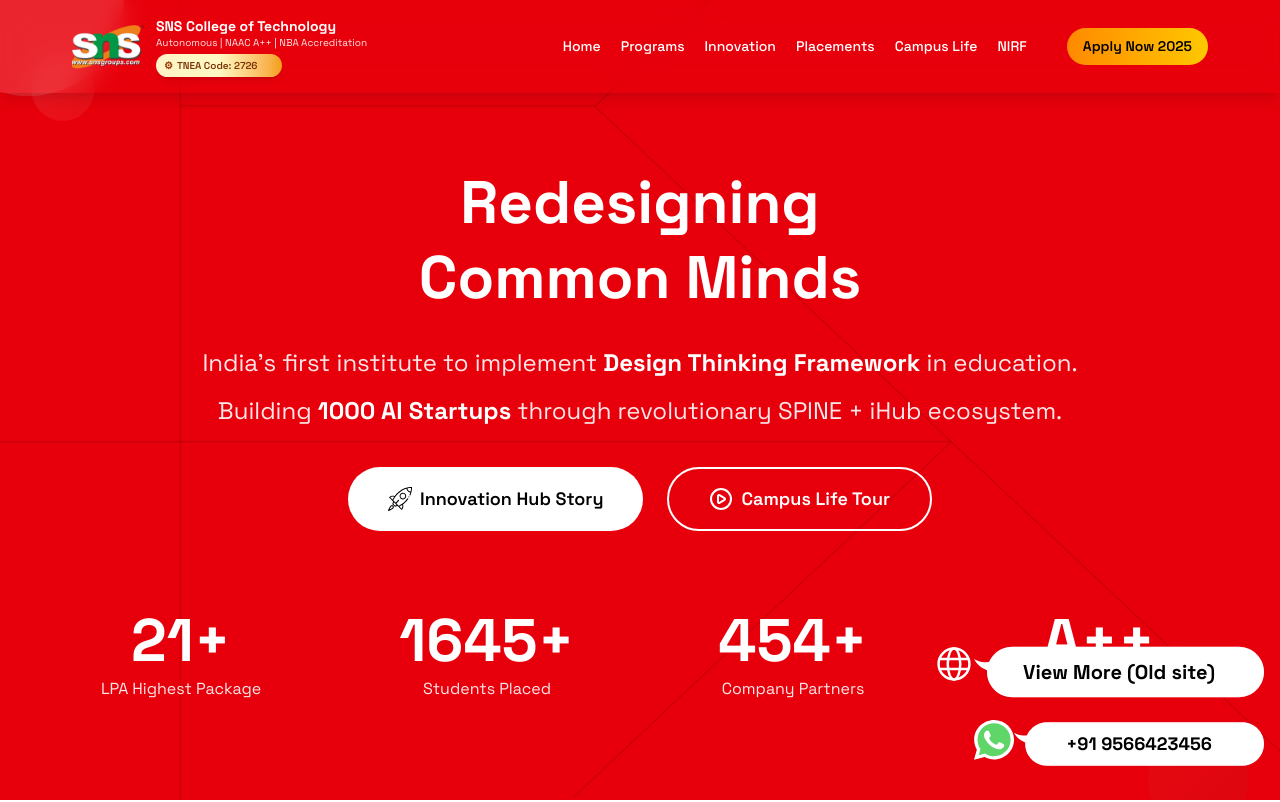
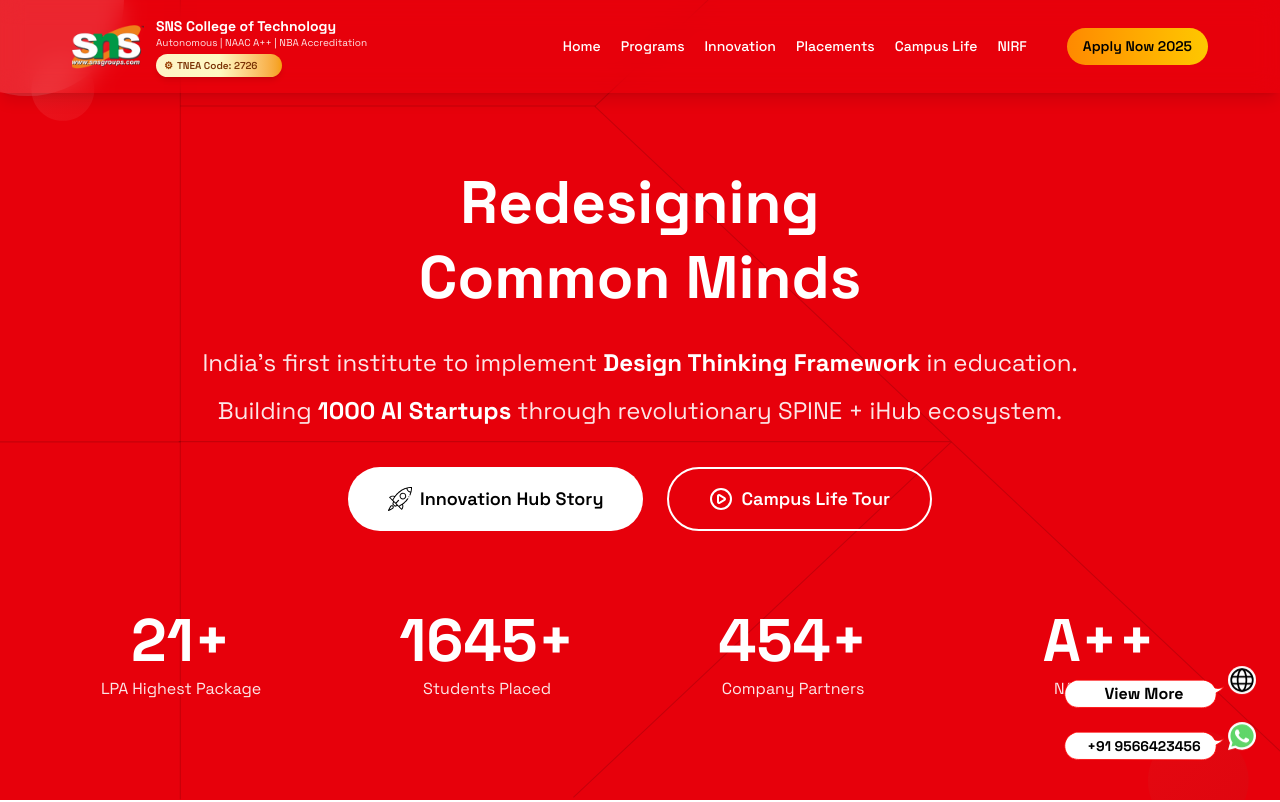
Before and after one commit to ProductFactory-01/agentic_bitrix, a React (Vite) app in the folder frontend/: page / in a window 1280 px wide. Shown: the top 802 px of the page. Built offline with nearby package versions, Linux system fonts and the light colour scheme.

Commit message:
Add browser and WhatsApp SVG bubbles to App component; implement wave animation

```diff
--- a/frontend/src/App.jsx
+++ b/frontend/src/App.jsx
@@ -8,10 +8,70 @@
 import AdmissionSection from "./Components/admission-section";
 import Footer from "./Components/footer";
 import BitrixForm from "./Components/BitrixForm";
+import browserSvg from "./assets/browser.svg";
+import whatsapp from "./assets/whatsapp.svg";
+import chatBubbleSvg from "./assets/chatBubble.svg";
 
 const App = () => {
   return (
     <div className="min-h-screen">
+      <div className="fixed bottom-6 right-4 flex flex-col items-end z-50">
+        {/* Browser Bubble */}
+        <div className="flex flex-row-reverse items-center">
+          <div
+            className=" rounded-full mb-2 cursor-pointer animate-wave bg-white mr-2"
+            onClick={() => window.open("https://old.snsct.org", "_blank")}
+          >
+            <img src={browserSvg} alt="Browser Icon" className="w-7 h-7 " />
+          </div>
+          <button
+            onClick={() => window.open("https://old.snsct.org", "_blank")}
+            className="relative w-[200px] h-[50px] sm:w-[160px] sm:h-[60px] -mb-2 group overflow-hidden cursor-pointer hidden sm:block animate-wave mr-1"
+          >
+            <img
+              src={chatBubbleSvg}
+              alt="Chat Bubble"
+              className="absolute top-0 left-0 w-full h-full"
+            />
+            <div className="relative z-10 flex flex-col items-center justify-center overflow-hidden font-bold">
+              <span className="transition-all duration-500 ease-in-out transform group-hover:-translate-y-full group-hover:opacity-0 opacity-100">
+                View More
+              </span>
+              <span className="absolute transition-all duration-500 ease-in-out transform translate-y-full group-hover:translate-y-0 group-hover:opacity-100 opacity-0">
+                Old Site
+              </span>
+            </div>
+          </button>
+        </div>
+
+        {/* WhatsApp Bubble */}
+        <div className="flex flex-row-reverse items-center">
+          <a
+            href="https://wa.me/919566423456"
+            target="_blank"
+            rel="noopener noreferrer"
+            className="mb-2 mr-2 rounded-full cursor-pointer animate-wave"
+          >
+            <img src={whatsapp} alt="WhatsApp Icon" className="w-7 h-7" />
+          </a>
+          <a
+            href="https://wa.me/919566423456"
+            target="_blank"
+            rel="noopener noreferrer"
+            className="relative w-[200px] h-[50px] sm:w-[160px] sm:h-[60px] flex items-center justify-center hidden sm:flex animate-wave mr-1"
+          >
+            <img
+              src={chatBubbleSvg}
+              alt="Chat Bubble"
+              className="absolute top-0 left-0 w-full h-full"
+            />
+            <span className="relative z-10 text-black font-bold text-sm sm:text-md">
+              +91 9566423456
+            </span>
+          </a>
+        </div>
+      </div>
+
       <BitrixForm />
       <Header />
 
--- a/frontend/src/Components/hero.jsx
+++ b/frontend/src/Components/hero.jsx
@@ -7,9 +7,7 @@
 import Playbtn from "../assets/play.png";
 import { PlayCircle, Play, X } from "lucide-react";
 import YouTube from "react-youtube";
-import browserSvg from "../assets/browser.svg";
-import whatsapp from "../assets/whatsapp.svg";
-import chatBubbleSvg from "../assets/chatBubble.svg";
+
 
 const HeroSection = () => {
   // State for parallax background effect
@@ -400,69 +398,6 @@
           </div>
         </div>
       )}
-      <div className="fixed bottom-6 right-4 flex flex-col items-end space-y-3 z-50">
-        {/* Browser Bubble */}
-        <div className="flex items-center">
-          {/* Icon */}
-          <div className="p-2 rounded-full mb-2">
-            <img
-              src={browserSvg}
-              alt="Browser Icon"
-              className="w-8 h-8 sm:w-10 sm:h-10" // smaller on mobile
-            />
-          </div>
-
-          {/* SVG Bubble Button */}
-          <button
-            onClick={() => window.open("https://old.snsct.org", "_blank")}
-            className="relative w-[200px] h-[50px] sm:w-[290px] sm:h-[60px] -ml-2 -mb-2"
-          >
-            {/* SVG Bubble as Background */}
-            <img
-              src={chatBubbleSvg}
-              alt="Chat Bubble"
-              className="absolute top-0 left-0 w-full h-full"
-            />
-
-            {/* Text on top of SVG */}
-            <span className="relative z-10 text-black font-bold text-sm sm:text-xl">
-              View More (Old site)
-            </span>
-          </button>
-        </div>
-
-        {/* WhatsApp Bubble */}
-        <div className="flex items-center">
-          {/* Icon */}
-          <div className="p-2 mb-2 rounded-full">
-            <img
-              src={whatsapp}
-              alt="WhatsApp Icon"
-              className="w-8 h-8 sm:w-10 sm:h-10" // responsive size
-            />
-          </div>
-
-          {/* SVG Bubble Button */}
-          <a
-            href="https://wa.me/919566423456"
-            target="_blank"
-            rel="noopener noreferrer"
-            className="relative w-[200px] h-[50px] sm:w-[250px] sm:h-[60px] -ml-2 flex items-center justify-center"
-          >
-            {/* SVG Bubble as Background */}
-            <img
-              src={chatBubbleSvg}
-              alt="Chat Bubble"
-              className="absolute top-0 left-0 w-full h-full"
-            />
-
-            {/* Centered Text Over SVG */}
-            <span className="relative z-10 text-black font-bold text-sm sm:text-lg">
-              +91 9566423456
-            </span>
-          </a>
-        </div>
-      </div>
     </section>
   );
 };
--- a/frontend/src/index.css
+++ b/frontend/src/index.css
@@ -56,3 +56,16 @@
 .parallax-element {
   transition: transform 0.1s cubic-bezier(0.25, 0.46, 0.45, 0.94);
 }
+
+@keyframes wave {
+  0%, 100% {
+    transform: translateY(0);
+  }
+  50% {
+    transform: translateY(-6px);
+  }
+}
+
+.animate-wave {
+  animation: wave 2s ease-in-out infinite;
+}
```
Also changed, not shown: frontend/src/assets/browser.svg, frontend/src/assets/chatBubble.svg.
